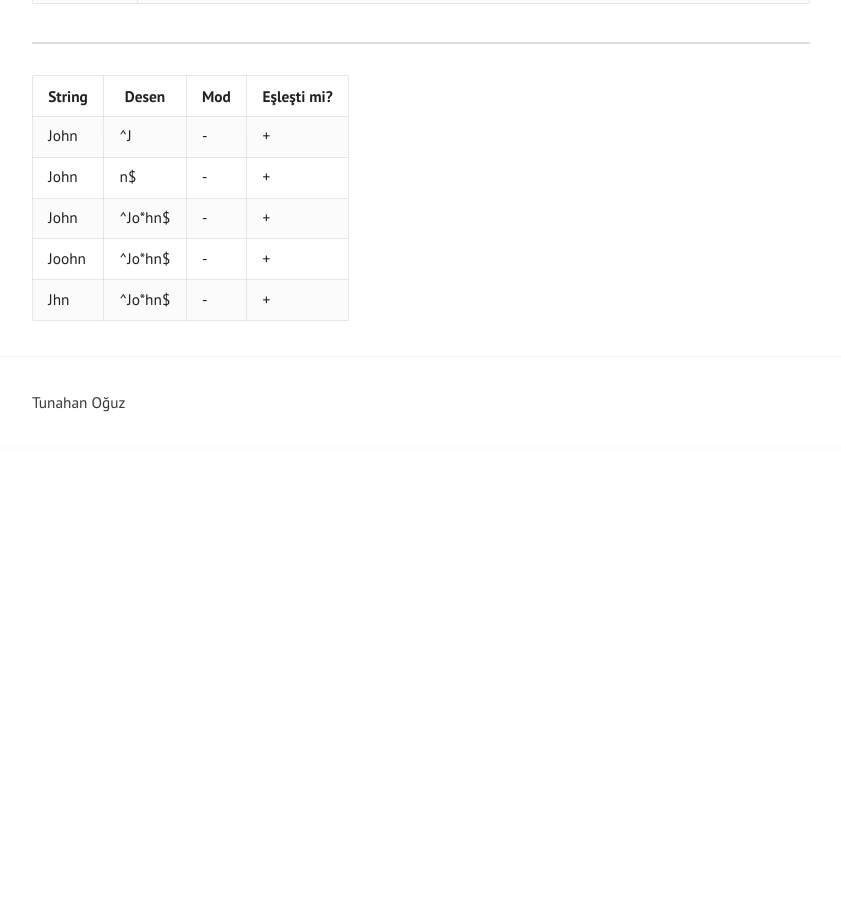
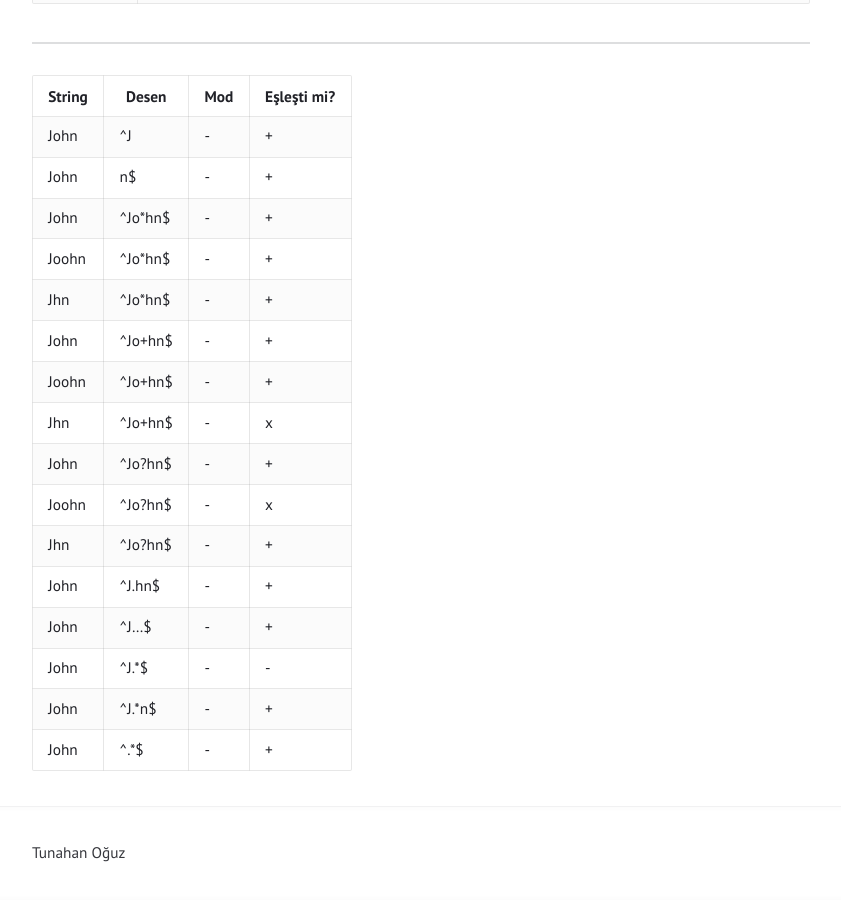
Before and after one commit to tunahanoguz/tunahanoguz.github.io, a Jekyll site: the page built from _posts/2025-05-05-oracle-regular-expressions.md, in a window 1280 px wide and 900 px high, scrolled down 3420 px. Shown: the whole window, without its empty margins (219-1060 px from the left). Built offline with Jekyll 4.4.1, drawn with Linux system fonts in a browser that asks for light colours; before the commit the page ends 3870 px from its top, so only the background shows below that.

Commit message:
Update 2025-05-05-oracle-regular-expressions.md

```diff
--- a/_posts/2025-05-05-oracle-regular-expressions.md
+++ b/_posts/2025-05-05-oracle-regular-expressions.md
@@ -79,3 +79,14 @@ Aşağıdaki tabloda yine `REGEXP_INSTR`, `REGEXP_COUNT`, `REGEXP_LIKE`, `REGEXP
 | John   | ^Jo*hn$ | -   | +           |
 | Joohn  | ^Jo*hn$ | -   | +           |
 | Jhn    | ^Jo*hn$ | -   | +           |
+| John   | ^Jo+hn$ | -   | +           |
+| Joohn  | ^Jo+hn$ | -   | +           |
+| Jhn    | ^Jo+hn$ | -   | x           |
+| John   | ^Jo?hn$ | -   | +           |
+| Joohn  | ^Jo?hn$ | -   | x           |
+| Jhn    | ^Jo?hn$ | -   | +           |
+| John   | ^J.hn$  | -   | +           |
+| John   | ^J...$  | -   | +           |
+| John   | ^J.*$   | -   | -           |
+| John   | ^J.*n$  | -   | +           |
+| John   | ^.*$    | -   | +           |
```
